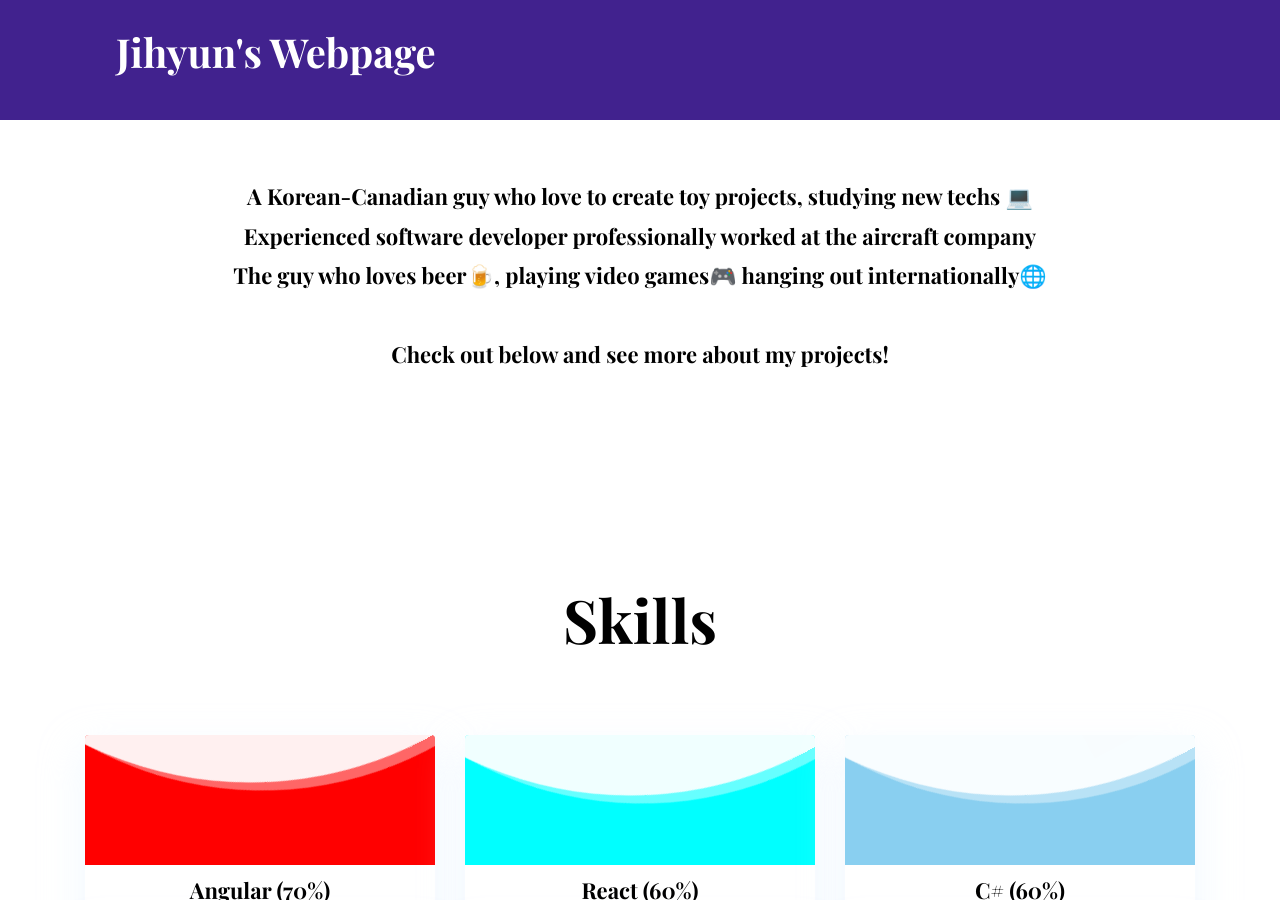
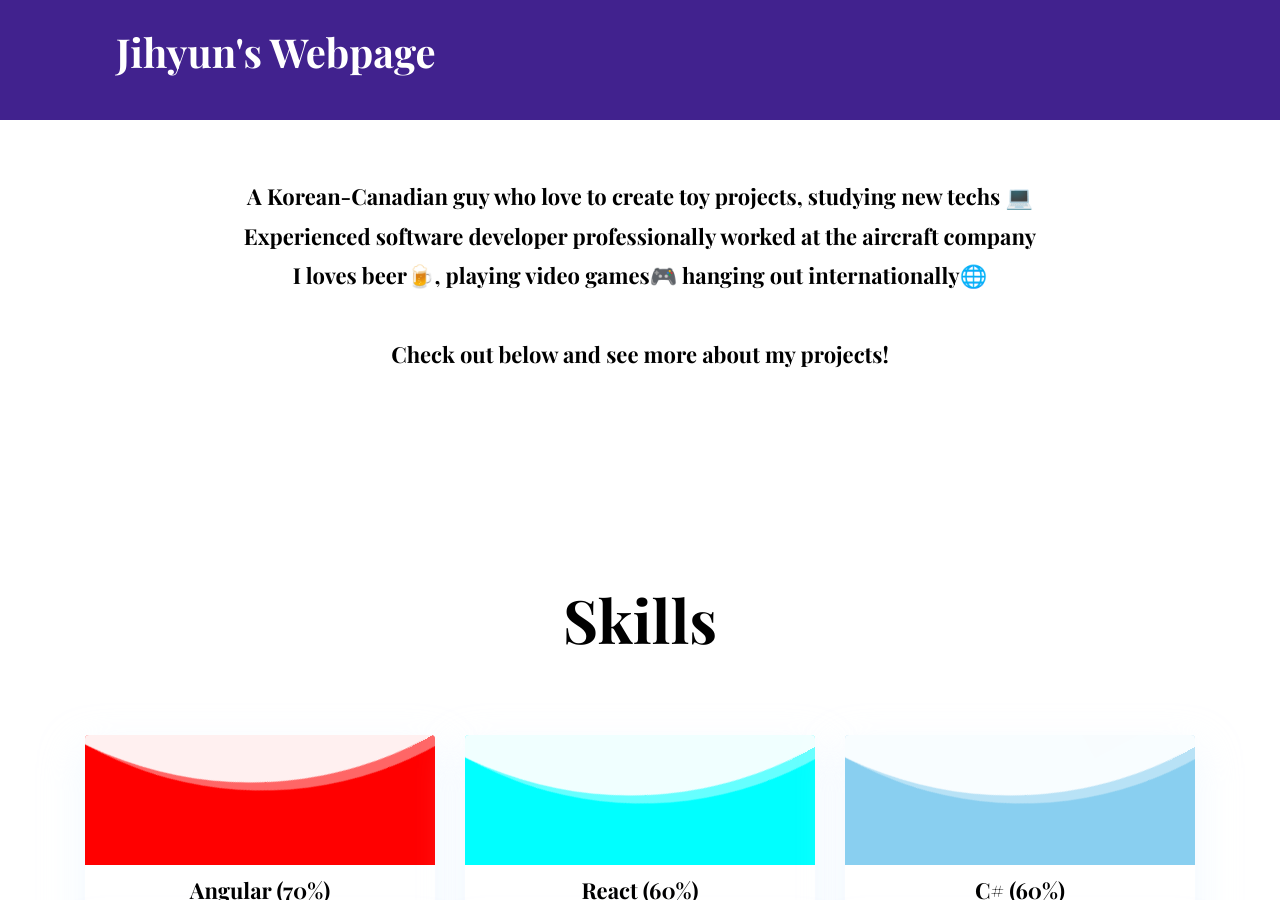
Before and after one commit to jihyunsong42/jihyunsong42.github.io, a Jekyll site: the page built from index.html, in a window 1280 px wide and 900 px high, scrolled down 653 px. Built offline with Jekyll 4.4.1, drawn with Linux system fonts in a browser that asks for light colours.

Commit message:
changed introduction text

```diff
--- a/_data/settings.yml
+++ b/_data/settings.yml
@@ -49,7 +49,7 @@ social:
 blurb:
   A Korean-Canadian guy who love to create toy projects, studying new techs 💻<br>
   Experienced software developer professionally worked at the aircraft company<br>
-  The guy who loves beer🍺, playing video games🎮 hanging out internationally🌐<br><br>
+  I loves beer🍺, playing video games🎮 hanging out internationally🌐<br><br>
   Check out below and see more about my projects!
 
 # blurb-btn-link: '/about'
```
